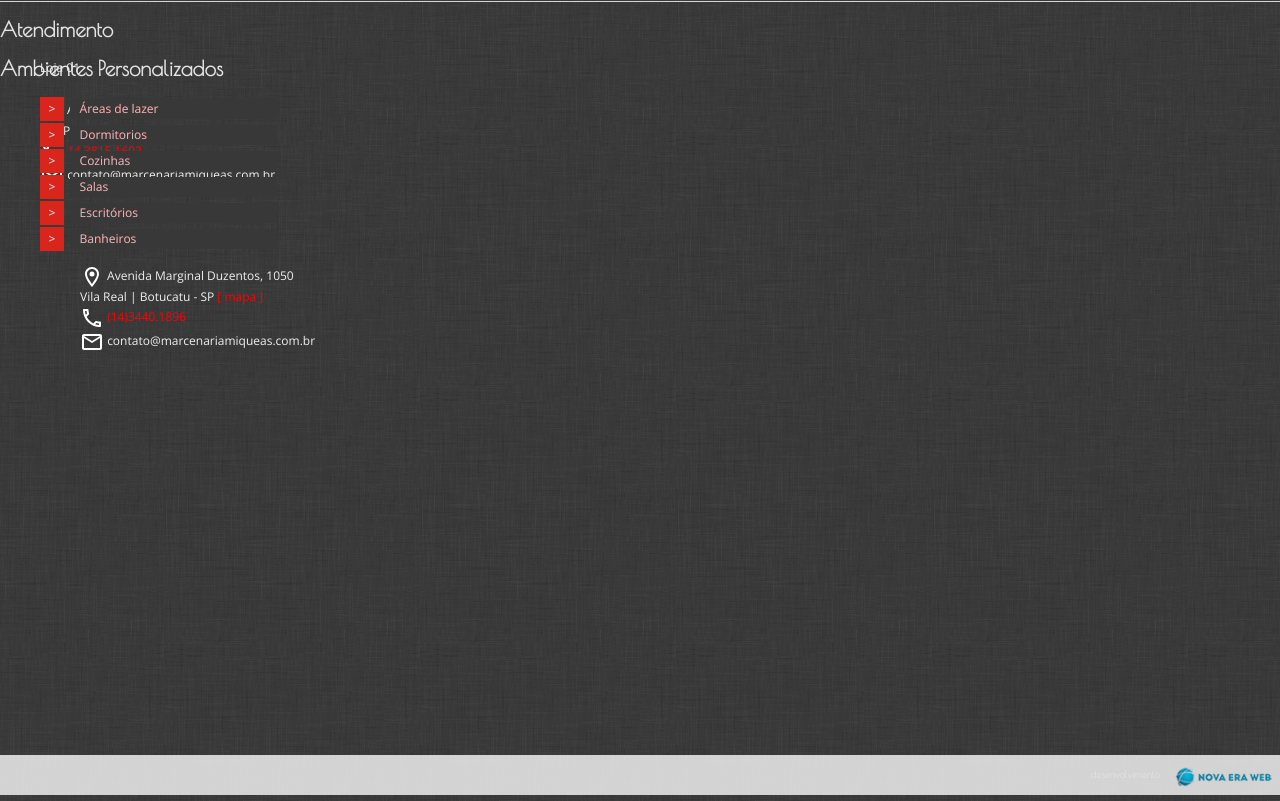
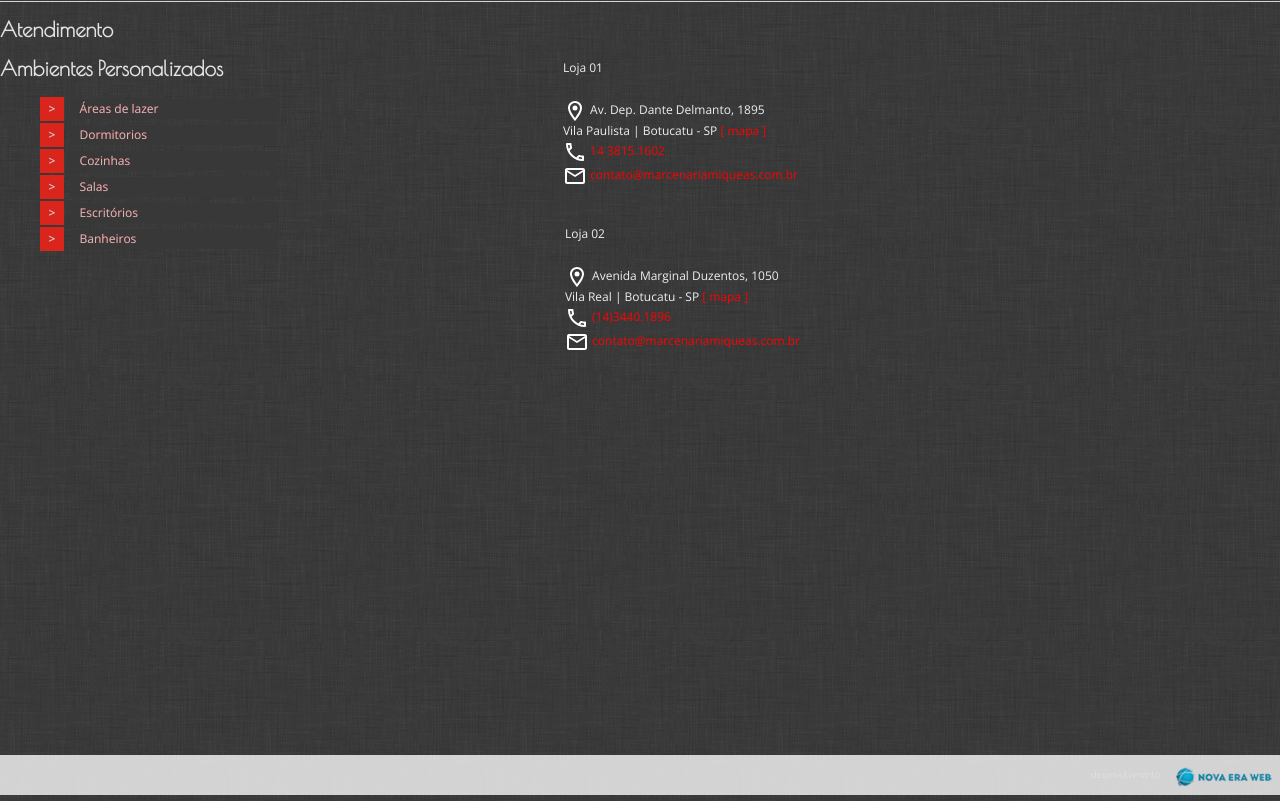
Before and after one commit to novaeraweb/07_miqueas_planejados.github.io, a PHP site: page / in a window 1280 px wide. Shown: the part 2231-3032 px from the top of the page. Run offline with PHP 8.4, Linux system fonts and the light colour scheme; some libraries are stand-ins or nearby versions; some web fonts are replaced.

Commit message:
ajuste footer

```diff
--- a/css/style.css
+++ b/css/style.css
@@ -615,6 +615,10 @@ display: inline-block;
     margin-top: -.5em;
     transition: all .3s ease-out;
 }
+
+ul.contato{ float: right;}
+ul.contato:last-child{margin-left: -38px;}
+
 .empresa p {
     text-align: justify;
     color: black;
--- a/footer.php
+++ b/footer.php
@@ -25,14 +25,14 @@
                         <br>
                         <li> <img src="images/icon-pin.svg" alt="Ícone localização"> Av. Dep. Dante Delmanto, 1895<br>Vila Paulista | Botucatu - SP  <span class="mapa"><a href="https://www.google.com.br/maps/dir/''/marcenariamiqueas/@-22.8691553,-48.5000779,13z/data=!3m1!4b1!4m8!4m7!1m0!1m5!1m1!1s0x94c720b971837e15:0x5b21f72f3015d457!2m2!1d-48.465745!2d-22.869159" target="_blank"> [ mapa ]</a> </span></li>
                         <li><img src="images/icon-phone.svg" alt="Ícone telefone"> <a href="tel:1438151602" target="_blank" rel="noopener" rel="noreferrer">14 3815.1602</a></li>
-                        <li><img src="images/icon-email.svg" alt="Ícone e-mail"> <a href="mailto:contato@marcenariamiqueas.com.br" target="_blank" rel="noopener" rel="noreferrer"></a> contato@marcenariamiqueas.com.br</li>
+                        <li><img src="images/icon-email.svg" alt="Ícone e-mail"> <a href="mailto:contato@marcenariamiqueas.com.br" target="_blank" rel="noopener" rel="noreferrer">contato@marcenariamiqueas.com.br</a></li>
                     <br>
                     <ul class="contato">
                         <li>Loja 02</li>
                         <br>
                         <li><img src="images/icon-pin.svg" alt="Ícone localização"> Avenida Marginal Duzentos, 1050<br>Vila Real | Botucatu - SP  <span class="mapa"><a href="https://www.google.com/maps/place/Shopping+Park+Botucatu/@-22.9148728,-48.4638933,17.25z/data=!4m5!3m4!1s0x94c6df23759d49bf:0xa61da4e8682a0cf4!8m2!3d-22.9148397!4d-48.4639549" target="_blank"> [ mapa ]</a> </span></li>
                         <li><img src="images/icon-phone.svg" alt="Ícone telefone"> <a href="tel:1434401896" target="_blank" rel="noopener" rel="noreferrer">(14)3440.1896</a></li>
-                        <li><img src="images/icon-email.svg" alt="Ícone e-mail"> <a href="mailto:contato@marcenariamiqueas.com.br" target="_blank" rel="noopener" rel="noreferrer"></a> contato@marcenariamiqueas.com.br</li>
+                        <li><img src="images/icon-email.svg" alt="Ícone e-mail"> <a href="mailto:contato@marcenariamiqueas.com.br" target="_blank" rel="noopener" rel="noreferrer">contato@marcenariamiqueas.com.br</a></li>
                     </ul>
 
                 </div>
```
